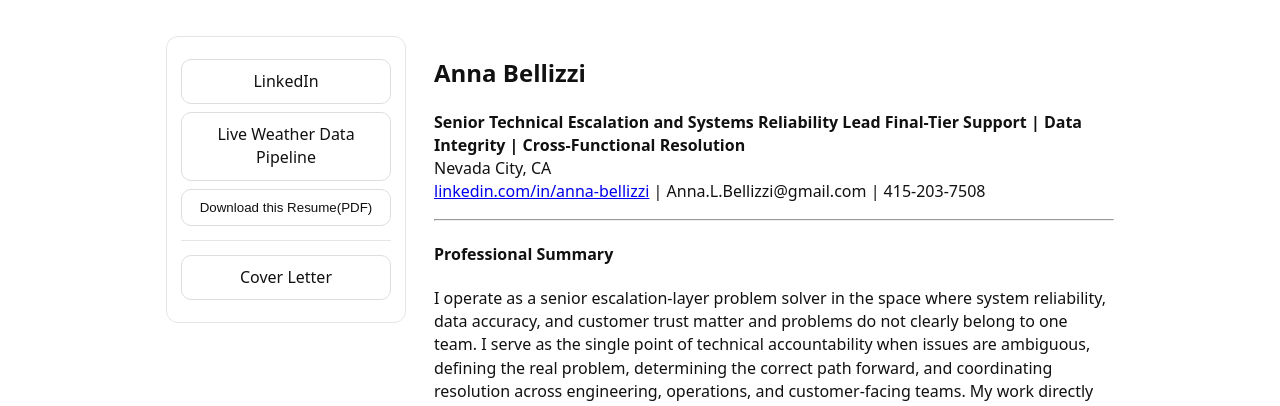
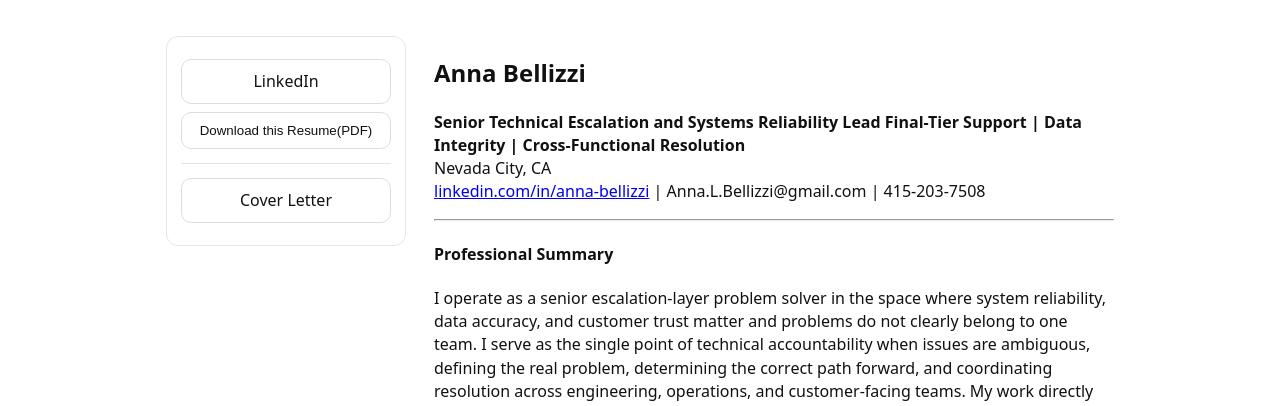
Before and after one commit to jostagirl/PublicResume, a Jekyll site: the page built from v/6sense/index.md, in a window 1280 px wide. Shown: the top 406 px of the page. Built offline with Jekyll 4.4.1, drawn with Linux system fonts in a browser that asks for light colours; our own code applies the rules of GitHub Pages for plain Markdown files; part of the change alters nothing that is shown.

Commit message:
Publish resume site update

```diff
--- a/_layouts/default.html
+++ b/_layouts/default.html
@@ -28,24 +28,29 @@
       <aside class="side" aria-label="Resume links">
         <a href="{{ page.linkedin | default: 'https://www.linkedin.com/in/anna-bellizzi/' }}" target="_blank" rel="noopener">LinkedIn</a>
 
-		<a href="{{ page.data | default: 'https://data.annabellizzi.com/' }}" target="_blank" title="Data Pipeline Project using live weather telemetry" rel="noopener">Live Weather Data Pipeline</a>
-
 		<button type="button" onclick="window.print()">Download this Resume(PDF)</button>
 
 		{% if page.cover_letter or page.statement_of_purpose %}
 			<hr style="margin: 14px 0; border: none; border-top: 1px solid #e5e5e5;">
 
 			{% if page.cover_letter %}
-				<a href="{{ page.cover_letter }}" download> Cover Letter
+				<a href="{{ page.cover_letter }}" download>Cover Letter
 				</a>
 			{% endif %}
 
 			{% if page.statement_of_purpose %}
-				<a href="{{ page.statement_of_purpose }}" download> Statement of Purpose
+				<a href="{{ page.statement_of_purpose }}" download>Statement of Purpose
 				</a>
 			{% endif %}
 		{% endif %}
 
+		{% unless page.hide_weather_project %}
+			<a href="{{ page.data | default: 'https://data.annabellizzi.com/' }}"
+			target="_blank"
+			title="Data Pipeline Project using live weather telemetry"
+			rel="noopener">Live Weather Data Pipeline
+			</a>
+		{% endunless %}
       </aside>
 
       <article class="content">
--- a/v/6sense/index.md
+++ b/v/6sense/index.md
@@ -1,5 +1,6 @@
 ---
 title: Anna Bellizzi | Resume
+hide_weather_project: true
 cover_letter: /v/6sense/downloads/Anna_Bellizzi_Cover_Letter_6sense.pdf
 ---
 <h2>Anna Bellizzi</h2>
```
